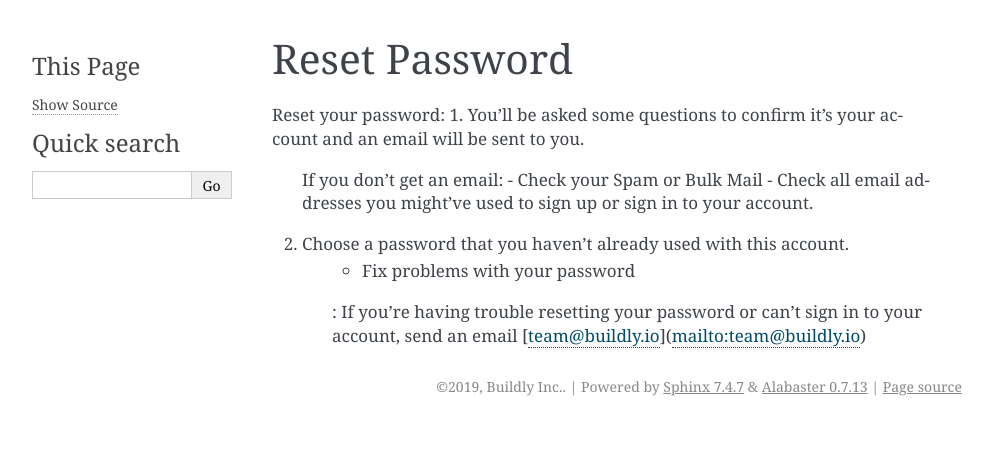
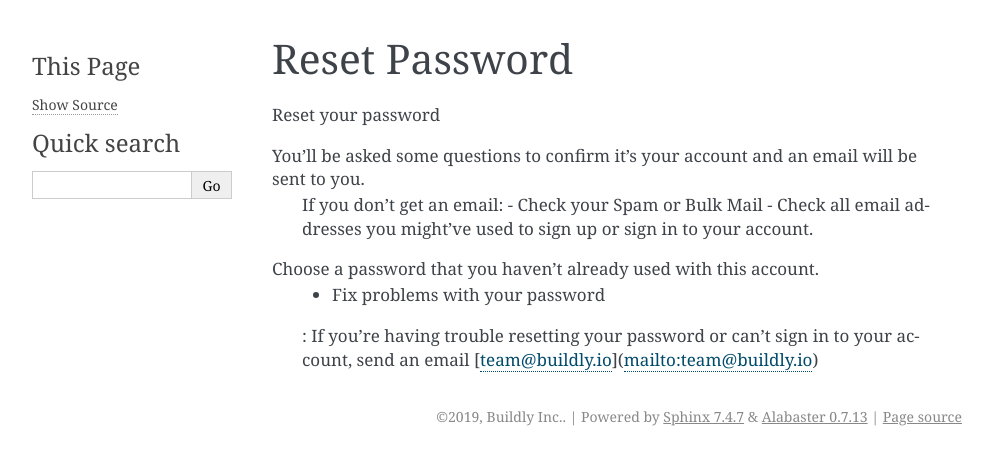
Before and after one commit to buildlyio/buildly-react-template, a Sphinx documentation site: the page built from docs/features/reset_password.rst, in a window 1280 px wide. Shown: the top 465 px of the page, without its empty margins (148-1141 px from the left). Built offline with Sphinx 7.4.7, drawn with Linux system fonts in a browser that asks for light colours.

```diff
--- a/docs/features/index.rst
+++ b/docs/features/index.rst
@@ -10,8 +10,9 @@
     login
     registration
     user_management
+    reset_password
     profile_settings
-    reset_password
+
 
 
 Buildly React Template provides different features and user interfaces corresponding to each feature.
--- a/docs/features/reset_password.rst
+++ b/docs/features/reset_password.rst
@@ -3,11 +3,12 @@
 Reset Password
 ============
 
-Reset your password:
-1. You'll be asked some questions to confirm it's your account and an email will be sent to you.
+Reset your password
+
+You'll be asked some questions to confirm it's your account and an email will be sent to you.
     If you don't get an email:
     - Check your Spam or Bulk Mail
     - Check all email addresses you might've used to sign up or sign in to your account.
-2. Choose a password that you haven't already used with this account.
+Choose a password that you haven't already used with this account.
     - Fix problems with your password
     : If you're having trouble resetting your password or can't sign in to your account, send an email [team@buildly.io](mailto:team@buildly.io)
```
